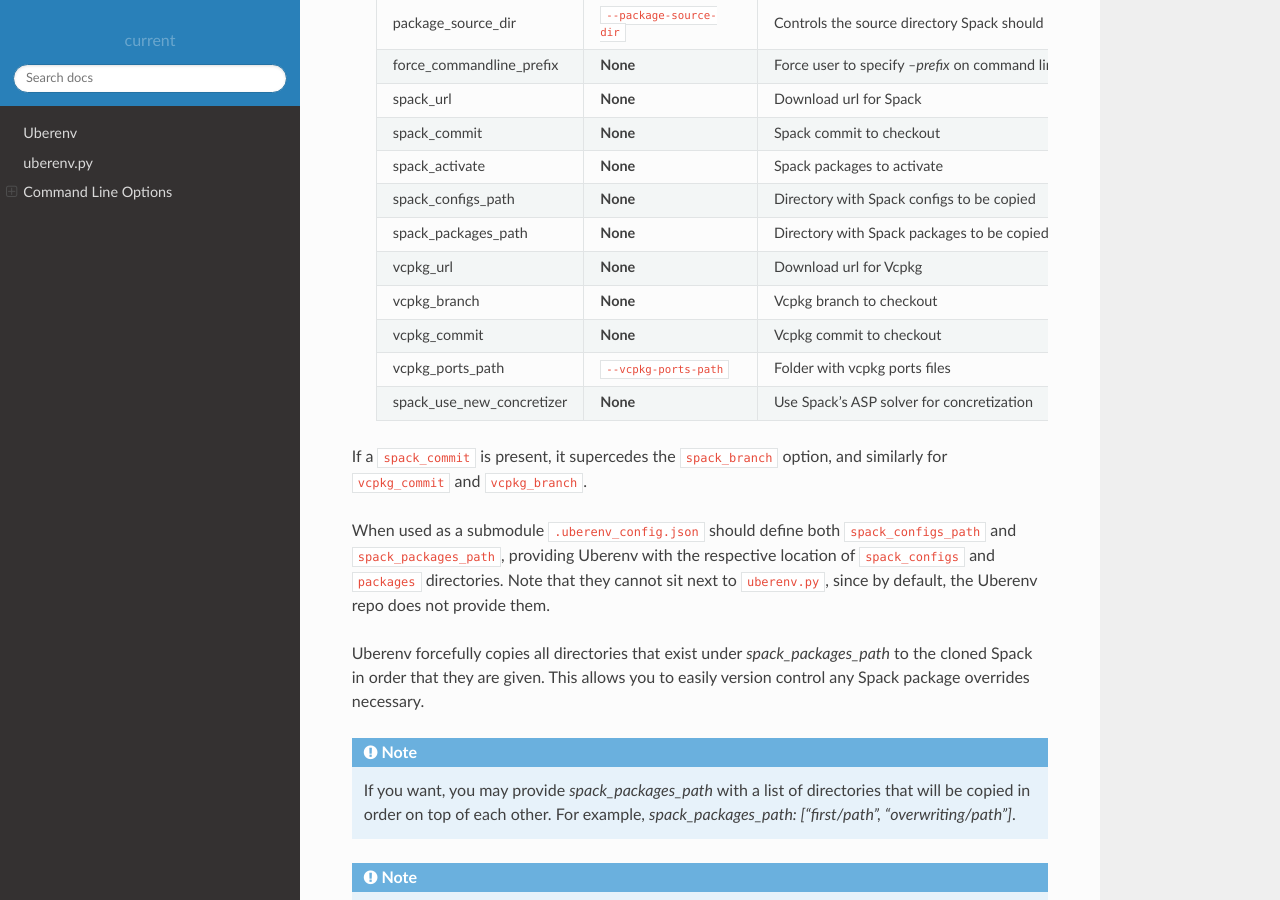
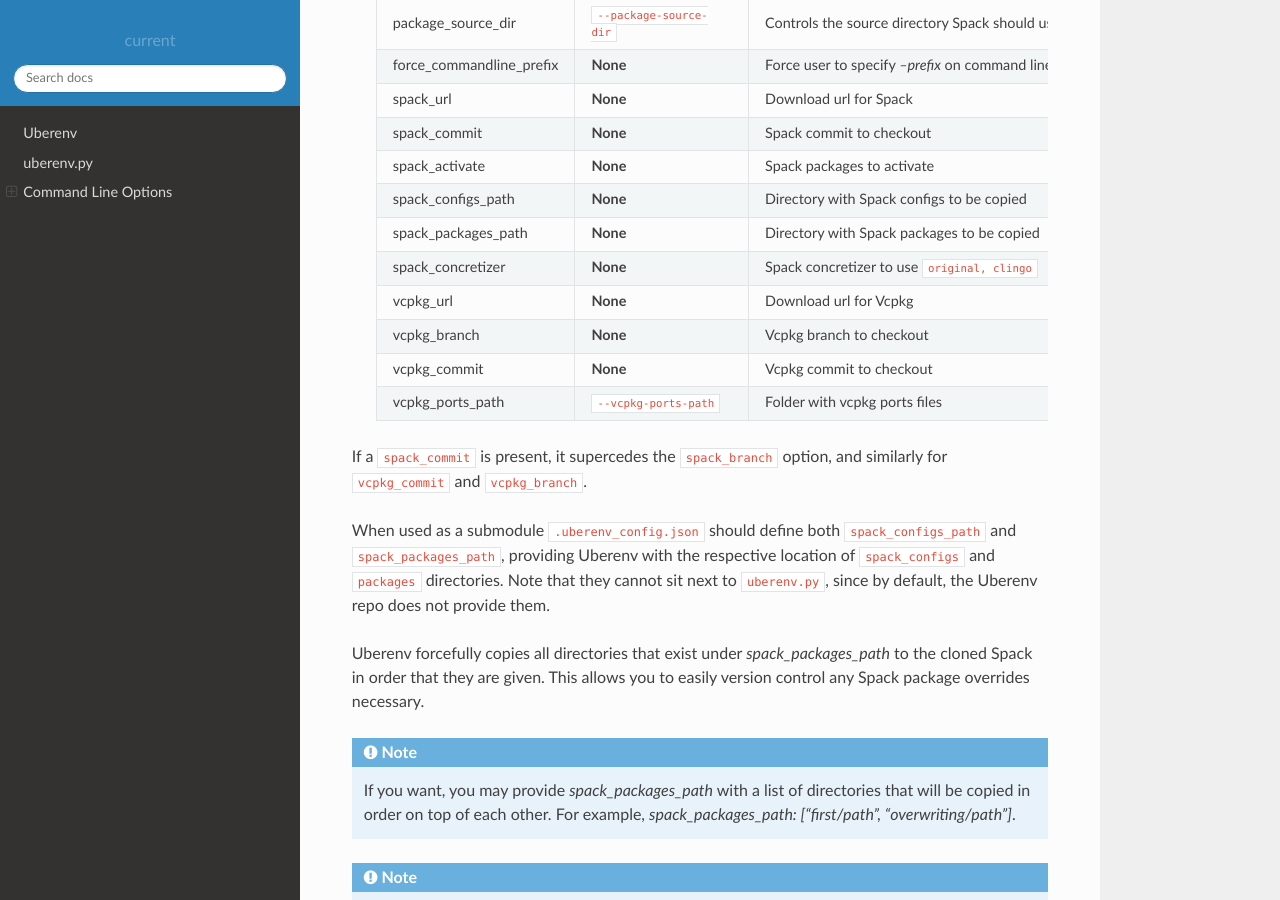
Before and after one commit to LLNL/uberenv, a Sphinx documentation site: the page built from docs/sphinx/index.rst, in a window 1280 px wide and 900 px high, scrolled down 3544 px. Built offline with Sphinx 7.4.7 and the Read the Docs theme 2.0.0, drawn with Linux system fonts in a browser that asks for light colours.

Commit message:
refactor: spack_use_new_concretizer -> spack_concretizer

```diff
--- a/docs/sphinx/index.rst
+++ b/docs/sphinx/index.rst
@@ -181,25 +181,25 @@
 
 Project settings are as follows:
 
- ========================== ========================== ================================================ =======================================
-  Setting                   Command line Option        Description                                      Default
- ========================== ========================== ================================================ =======================================
-  package_name              ``--package-name``         Spack package name                               **None**
-  package_version           **None**                   Spack package version                            **None**
-  package_final_phase       ``--package-final-phase``  Controls after which phase Spack should stop     **None**
-  package_source_dir        ``--package-source-dir``   Controls the source directory Spack should use   **None**
-  force_commandline_prefix  **None**                   Force user to specify `--prefix` on command line ``False``
-  spack_url                 **None**                   Download url for Spack                           ``https://github.com/spack/spack.git``
-  spack_commit              **None**                   Spack commit to checkout                         **None**
-  spack_activate            **None**                   Spack packages to activate                       **None**
-  spack_configs_path        **None**                   Directory with Spack configs to be copied        ``spack_configs``
-  spack_packages_path       **None**                   Directory with Spack packages to be copied       ``packages``
-  vcpkg_url                 **None**                   Download url for Vcpkg                           ``https://github.com/microsoft/vcpkg``
-  vcpkg_branch              **None**                   Vcpkg branch to checkout                         ``master``
-  vcpkg_commit              **None**                   Vcpkg commit to checkout                         **None**
-  vcpkg_ports_path          ``--vcpkg-ports-path``     Folder with vcpkg ports files                    **None**
-  spack_use_new_concretizer **None**                   Use Spack's ASP solver for concretization        ``False``
- ========================== ========================== ================================================ =======================================
+ ========================= ========================== ================================================ =======================================
+  Setting                  Command line Option        Description                                      Default
+ ========================= ========================== ================================================ =======================================
+  package_name             ``--package-name``         Spack package name                               **None**
+  package_version          **None**                   Spack package version                            **None**
+  package_final_phase      ``--package-final-phase``  Controls after which phase Spack should stop     **None**
+  package_source_dir       ``--package-source-dir``   Controls the source directory Spack should use   **None**
+  force_commandline_prefix **None**                   Force user to specify `--prefix` on command line ``False``
+  spack_url                **None**                   Download url for Spack                           ``https://github.com/spack/spack.git``
+  spack_commit             **None**                   Spack commit to checkout                         **None**
+  spack_activate           **None**                   Spack packages to activate                       **None**
+  spack_configs_path       **None**                   Directory with Spack configs to be copied        ``spack_configs``
+  spack_packages_path      **None**                   Directory with Spack packages to be copied       ``packages``
+  spack_concretizer        **None**                   Spack concretizer to use ``original, clingo``    ``original``
+  vcpkg_url                **None**                   Download url for Vcpkg                           ``https://github.com/microsoft/vcpkg``
+  vcpkg_branch             **None**                   Vcpkg branch to checkout                         ``master``
+  vcpkg_commit             **None**                   Vcpkg commit to checkout                         **None**
+  vcpkg_ports_path         ``--vcpkg-ports-path``     Folder with vcpkg ports files                    **None**
+ ========================= ========================== ================================================ =======================================
 
 If a ``spack_commit`` is present, it supercedes the ``spack_branch`` option, and similarly for ``vcpkg_commit`` and ``vcpkg_branch``.
 
--- a/uberenv.py
+++ b/uberenv.py
@@ -543,7 +543,7 @@
         self.spec_hash = ""
         self.use_install = False
 
-        if "spack_use_new_concretizer" in self.project_opts and self.project_opts["spack_use_new_concretizer"]:
+        if "spack_concretizer" in self.project_opts and self.project_opts["spack_concretizer"] == "clingo":
             self.use_clingo = True
             self.setup_clingo()
         else:
```
